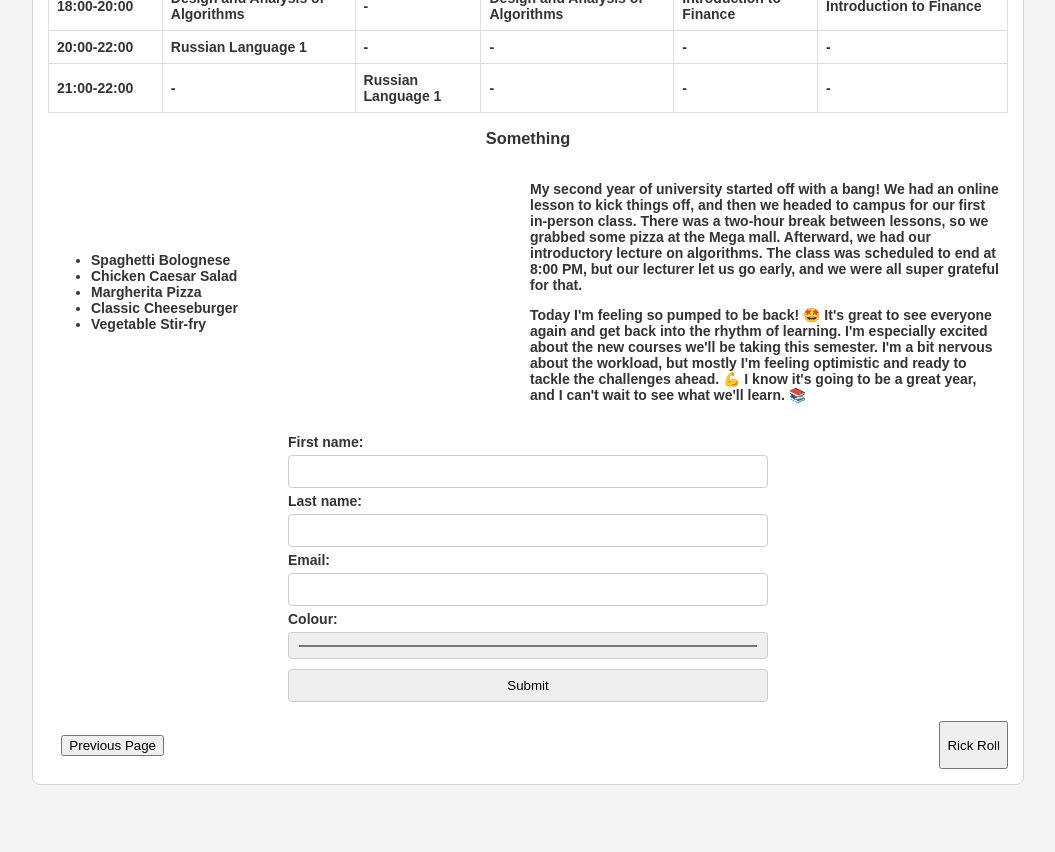
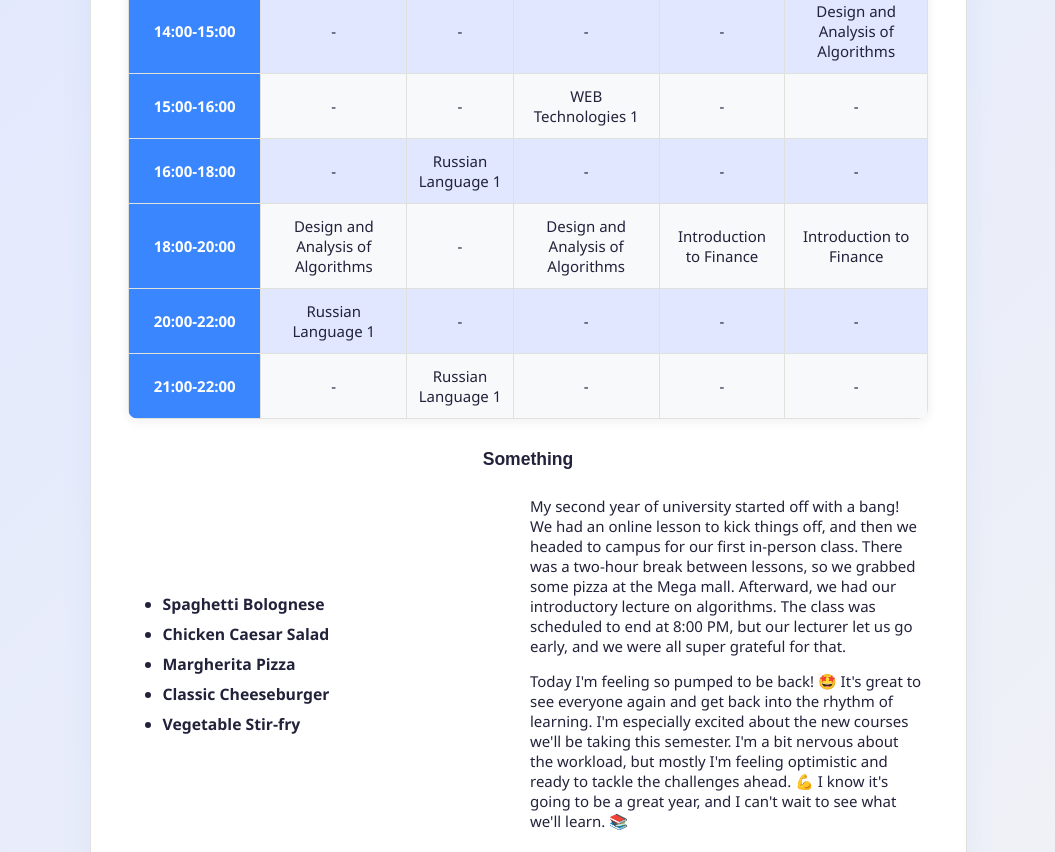
Before and after one commit to januzaj2018/WEB_1, a plain HTML site: page 2nd_week/inter.html in a window 1280 px wide. Shown: the part 400-1252 px from the top of the page, without its empty margins (112-1167 px from the left). Before the commit the page ends 1185 px from the top, so only its background shows below. Drawn offline with Linux system fonts and the light colour scheme.

Commit message:
Refactor HTML structure and enhance CSS styles for improved layout and aesthetics

```diff
--- a/2nd_week/inter.html
+++ b/2nd_week/inter.html
@@ -165,7 +165,7 @@
     <div class="navbar">
         <nav>
             <button onclick="location.href='index.html'" style="margin: 1em">Previous Page</button>
-            <button onclick="location.href='https://youtube.com';" style="ali">Rick Roll</button>
+            <button onclick="location.href='https://youtube.com';">Rick Roll</button>
         </nav>
     </div>
 </div>
--- a/2nd_week/style.css
+++ b/2nd_week/style.css
@@ -1,97 +1,215 @@
-body{
-    font-family: Arial, sans-serif;
-    font-size: 14px;
-    font-weight: bold;
-    background-color: #f4f4f4;
-    color: #333;
+body {
+    font-family: 'Segoe UI', Arial, sans-serif;
+    font-size: 15px;
+    font-weight: 400;
+    background: linear-gradient(135deg, #e0e7ff 0%, #f4f4f4 100%);
+    color: #22223b;
     margin: 0;
     padding: 0;
 }
+
 a {
-    color: #0060B6;
+    color: #3a86ff;
     text-decoration: none;
+    font-weight: 500;
+    transition: color 0.2s;
 }
 
 a:hover {
-    color: #00A0C6;
-    text-decoration: none;
+    color: #4361ee;
+    text-decoration: underline;
     cursor: pointer;
 }
 
 h1, h2, h3 {
     text-align: center;
+    font-family: 'Montserrat', Arial, sans-serif;
+    font-weight: 700;
+    color: #22223b;
+    margin-top: 0.5em;
+    margin-bottom: 0.5em;
 }
 
 img {
     display: block;
-    margin: auto;
+    margin: 1.5em auto;
+    border-radius: 12px;
+    box-shadow: 0 4px 24px rgba(58, 134, 255, 0.08);
+    max-width: 90%;
+    height: auto;
 }
 
 div.centered {
     display: flex;
     justify-content: center;
+    align-items: center;
+    font-size: 1.1em;
+    margin: 1em 0;
 }
-div.form
-{
+
+div.form {
     display: block;
     text-align: center;
+    margin-top: 2em;
 }
-form
-{
-    width: 50%;
+
+form {
+    width: 60%;
+    min-width: 260px;
+    max-width: 400px;
     display: inline-block;
-    margin-left: auto;
-    margin-right: auto;
+    margin: 1em auto;
+    padding: 1.5em 2em;
+    background: #f8f9fa;
+    border-radius: 10px;
+    box-shadow: 0 2px 12px rgba(34, 34, 59, 0.07);
     text-align: left;
 }
-form input{
+
+form label {
+    font-weight: 500;
+    color: #22223b;
+}
+
+form input {
     width: 100%;
-    padding: 8px;
-    margin: 5px 0;
+    padding: 10px;
+    margin: 7px 0 15px 0;
     box-sizing: border-box;
-    border: 1px solid #ccc;
-    border-radius: 4px;
+    border: 1px solid #bfc0c0;
+    border-radius: 5px;
+    font-size: 1em;
+    background: #fff;
+    transition: border 0.2s;
 }
+
+form input:focus {
+    border: 1.5px solid #3a86ff;
+    outline: none;
+}
+form input[type="color"]{
+    padding: 5px;
+}
+
+.submit-btn {
+    background: linear-gradient(90deg, #3a86ff 0%, #4361ee 100%);
+    color: #fff;
+    border: none;
+    border-radius: 5px;
+    padding: 10px 0;
+    font-size: 1em;
+    font-weight: 600;
+    cursor: pointer;
+    transition: background 0.2s;
+}
+
+.submit-btn:hover {
+    background: linear-gradient(90deg, #4361ee 0%, #3a86ff 100%);
+}
+
 .content-box {
-    background-color: white;
-    padding: 15px;
-    margin: auto;
-    max-width: 75%;
-    border-radius: 8px;
-    border: 1px solid hsl(216, 12%, 84%);
+    background: #fff;
+    padding: 2em 2.5em;
+    margin: 2.5em auto;
+    max-width: 800px;
+    border-radius: 16px;
+    border: 1px solid #e0e1dd;
+    box-shadow: 0 6px 32px rgba(58, 134, 255, 0.07);
 }
-a#aitu-link{
-    color: black;
-    text-decoration: none;
+
+a#aitu-link {
+    color: #22223b;
+    font-weight: 600;
+    border-bottom: 1.5px dashed #3a86ff;
+    transition: border 0.2s;
+}
+
+a#aitu-link:hover {
+    border-bottom: 2px solid #4361ee;
 }
 
 #styled-table {
     border-collapse: collapse;
     width: 100%;
+    margin: 2em 0;
+    background: #f8f9fa;
+    border-radius: 10px;
+    overflow: hidden;
+    box-shadow: 0 2px 12px rgba(34, 34, 59, 0.07);
 }
-#black-hole-img{
-    width:50%;
-    height:50%;
+
+#styled-table th, #styled-table td {
+    border: 1px solid #e0e1dd;
+    padding: 12px 10px;
+    text-align: center;
 }
-#styled-table th, #styled-table td {
-    border: 1px solid #ddd;
-    padding: 8px;
-    text-align: left;
+
+#styled-table th {
+    background: #3a86ff;
+    color: #fff;
+    font-weight: 600;
 }
+
+#styled-table tr:nth-child(even) {
+    background: #e0e7ff;
+}
+
+#styled-table tr:hover {
+    background: #bde0fe;
+    transition: background 0.2s;
+}
+
+#black-hole-img {
+    width: 60%;
+    max-width: 400px;
+    height: auto;
+    border-radius: 12px;
+    box-shadow: 0 4px 24px rgba(58, 134, 255, 0.12);
+}
+
 a::before {
     content: "🔗";
+    margin-right: 3px;
 }
-.navbar nav{
+
+.navbar nav {
     display: flex;
     justify-content: space-between;
+    margin-top: 2em;
 }
-nav button{
-    transition-property: background-color;
-    transition-duration: 0.4s;
-    transition-delay: 0.1s;
+
+nav button {
+    background: linear-gradient(90deg, #3a86ff 0%, #4361ee 100%);
+    color: #fff;
+    border: none;
+    border-radius: 6px;
+    padding: 10px 22px;
+    font-size: 1em;
+    font-weight: 600;
+    margin: 0 0.5em;
+    box-shadow: 0 2px 8px rgba(58, 134, 255, 0.08);
+    transition: background 0.3s, transform 0.2s;
 }
+
 nav button:hover {
-    background-color: #00A0C6;
-    color: white;
+    background: linear-gradient(90deg, #4361ee 0%, #3a86ff 100%);
+    color: #fff;
     cursor: pointer;
+    transform: translateY(-2px) scale(1.04);
 }
+
+ul, ol {
+    margin: 1em 0 1em 2em;
+    padding: 0;
+    font-size: 1.05em;
+}
+
+li {
+    margin-bottom: 0.5em;
+}
+
+hr {
+    border: none;
+    border-top: 1.5px solid #e0e1dd;
+    margin: 2em 0;
+}
```
Also changed, not shown: 2nd_week/index.html (+10 -5 lines).
